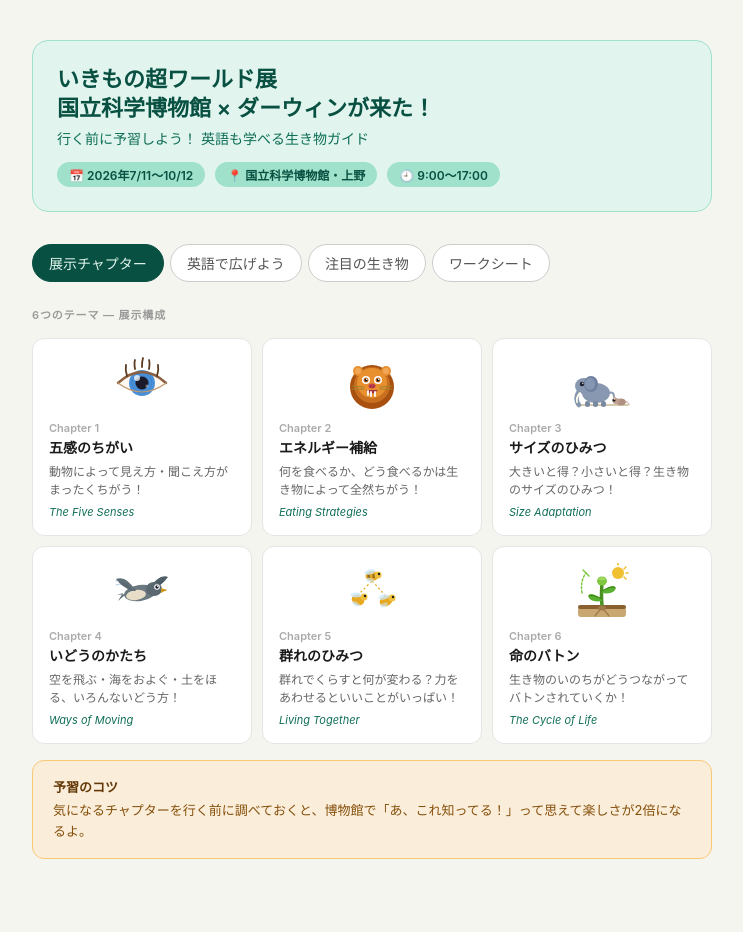
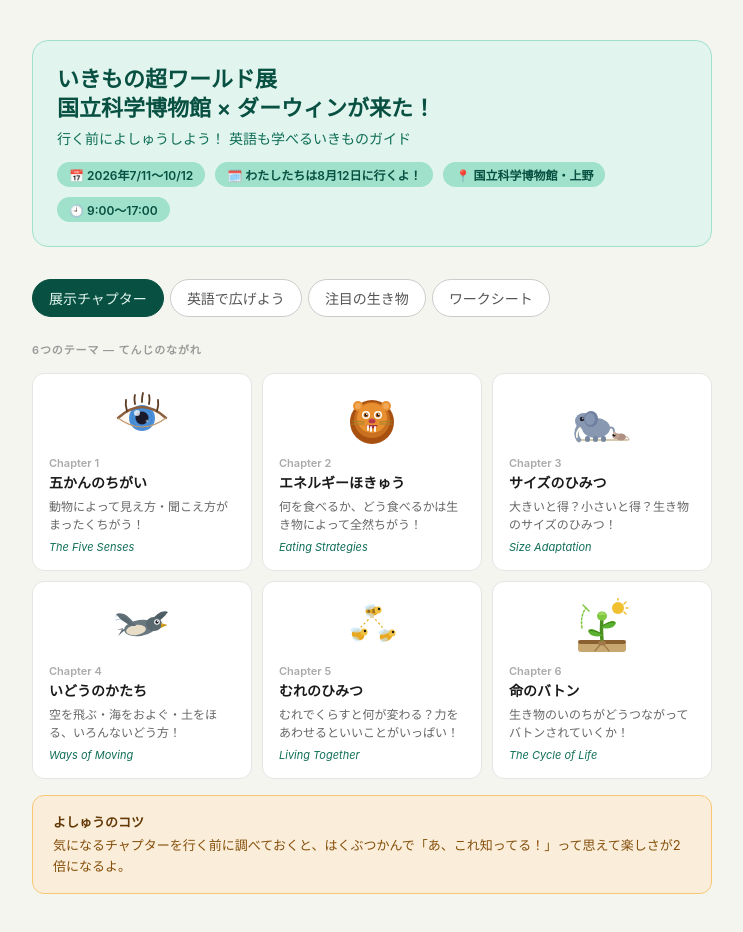
Before and after one commit to sayakakawahara-bot/ikimono-world, a plain HTML site: page ikimono_world_guide.html in a window 1280 px wide. Shown: the whole page, without its empty margins (268-1011 px from the left). Before the commit the page ends 899 px from the top, so only its background shows below. Drawn offline with Linux system fonts and the light colour scheme.

Commit message:
Add files via upload

```diff
--- a/ikimono_world_guide.html
+++ b/ikimono_world_guide.html
@@ -93,9 +93,10 @@ body { font-family: -apple-system, BlinkMacSystemFont, "Segoe UI", sans-serif; b
 
   <div class="hero">
     <div class="hero-title">いきもの超ワールド展<br>国立科学博物館 × ダーウィンが来た！</div>
-    <div class="hero-sub">行く前に予習しよう！ 英語も学べる生き物ガイド</div>
+    <div class="hero-sub">行く前によしゅうしよう！ 英語も学べるいきものガイド</div>
     <div class="hero-info">
       <span class="info-chip">📅 2026年7/11〜10/12</span>
+      <span class="info-chip">🗓️ わたしたちは8月12日に行くよ！</span>
       <span class="info-chip">📍 国立科学博物館・上野</span>
       <span class="info-chip">🕘 9:00〜17:00</span>
     </div>
@@ -110,7 +111,7 @@ body { font-family: -apple-system, BlinkMacSystemFont, "Segoe UI", sans-serif; b
 
   <!-- チャプター -->
   <div id="tab-chapters" class="tab-content active">
-    <div class="section-label section-gap">6つのテーマ — 展示構成</div>
+    <div class="section-label section-gap">6つのテーマ — てんじのながれ</div>
     <div class="chapter-grid">
       <div class="chapter-card">
         <div class="ch-icon">
@@ -140,7 +141,7 @@ body { font-family: -apple-system, BlinkMacSystemFont, "Segoe UI", sans-serif; b
           </svg>
         </div>
         <div class="ch-num">Chapter 1</div>
-        <div class="ch-title">五感のちがい</div>
+        <div class="ch-title">五かんのちがい</div>
         <div class="ch-desc">動物によって見え方・聞こえ方がまったくちがう！</div>
         <div class="ch-en">The Five Senses</div>
       </div>
@@ -183,7 +184,7 @@ body { font-family: -apple-system, BlinkMacSystemFont, "Segoe UI", sans-serif; b
           </svg>
         </div>
         <div class="ch-num">Chapter 2</div>
-        <div class="ch-title">エネルギー補給</div>
+        <div class="ch-title">エネルギーほきゅう</div>
         <div class="ch-desc">何を食べるか、どう食べるかは生き物によって全然ちがう！</div>
         <div class="ch-en">Eating Strategies</div>
       </div>
@@ -291,8 +292,8 @@ body { font-family: -apple-system, BlinkMacSystemFont, "Segoe UI", sans-serif; b
           </svg>
         </div>
         <div class="ch-num">Chapter 5</div>
-        <div class="ch-title">群れのひみつ</div>
-        <div class="ch-desc">群れでくらすと何が変わる？力をあわせるといいことがいっぱい！</div>
+        <div class="ch-title">むれのひみつ</div>
+        <div class="ch-desc">むれでくらすと何が変わる？力をあわせるといいことがいっぱい！</div>
         <div class="ch-en">Living Together</div>
       </div>
       <div class="chapter-card">
@@ -332,8 +333,8 @@ body { font-family: -apple-system, BlinkMacSystemFont, "Segoe UI", sans-serif; b
       </div>
     </div>
     <div class="tip-box">
-      <div class="tip-title">予習のコツ</div>
-      <div class="tip-text">気になるチャプターを行く前に調べておくと、博物館で「あ、これ知ってる！」って思えて楽しさが2倍になるよ。</div>
+      <div class="tip-title">よしゅうのコツ</div>
+      <div class="tip-text">気になるチャプターを行く前に調べておくと、はくぶつかんで「あ、これ知ってる！」って思えて楽しさが2倍になるよ。</div>
     </div>
   </div>
 
@@ -361,8 +362,8 @@ body { font-family: -apple-system, BlinkMacSystemFont, "Segoe UI", sans-serif; b
         <button class="quiz-btn" onclick="answer(this,'q2',false)">To fight an enemy</button>
         <button class="quiz-btn" onclick="answer(this,'q2',true)">To change to fit your environment</button>
       </div>
-      <div class="quiz-comment ok">⭕ Correct! <b>Adapt</b> = 適応する. That's how giraffes got such long necks!</div>
-      <div class="quiz-comment ng">❌ Not quite! <b>Adapt</b> means "to change to fit your environment"（環境に合わせて変わる）.</div>
+      <div class="quiz-comment ok">⭕ Correct! <b>Adapt</b> = てきおうする. That's how giraffes got such long necks!</div>
+      <div class="quiz-comment ng">❌ Not quite! <b>Adapt</b> means "to change to fit your environment"（かんきょうに合わせて変わる）.</div>
     </div>
 
     <div class="quiz-q" id="q3">
@@ -410,7 +411,7 @@ body { font-family: -apple-system, BlinkMacSystemFont, "Segoe UI", sans-serif; b
 
   <!-- 生き物 -->
   <div id="tab-animals" class="tab-content">
-    <div class="section-label section-gap">注目の生き物を予習しよう</div>
+    <div class="section-label section-gap">注目のいきものをよしゅうしよう</div>
     <div class="animal-grid">
       <div class="animal-card">
         <div class="animal-icon">
@@ -554,7 +555,7 @@ body { font-family: -apple-system, BlinkMacSystemFont, "Segoe UI", sans-serif; b
         </div>
         <div class="animal-ja">コウモリ</div>
         <div class="animal-en">Bat</div>
-        <div class="animal-fact">目が見えなくても音のはね返りで障害物をよけて飛べる</div>
+        <div class="animal-fact">目が見えなくても音のはね返りでものにぶつからずに飛べる</div>
       </div>
 
       <div class="animal-card">
@@ -733,7 +734,7 @@ body { font-family: -apple-system, BlinkMacSystemFont, "Segoe UI", sans-serif; b
         <label><input type="checkbox"> 🍖 Chapter 2: おもしろい食べ方の動物を見た</label>
         <label><input type="checkbox"> 🐘 Chapter 3: 大きさのひみつを学んだ</label>
         <label><input type="checkbox"> 🦅 Chapter 4: いろんないどう方を知った</label>
-        <label><input type="checkbox"> 🐝 Chapter 5: 群れのふしぎを発見した</label>
+        <label><input type="checkbox"> 🐝 Chapter 5: むれのふしぎを発見した</label>
         <label><input type="checkbox"> 🌿 Chapter 6: 命のつながりを感じた</label>
       </div>
     </div>
```
